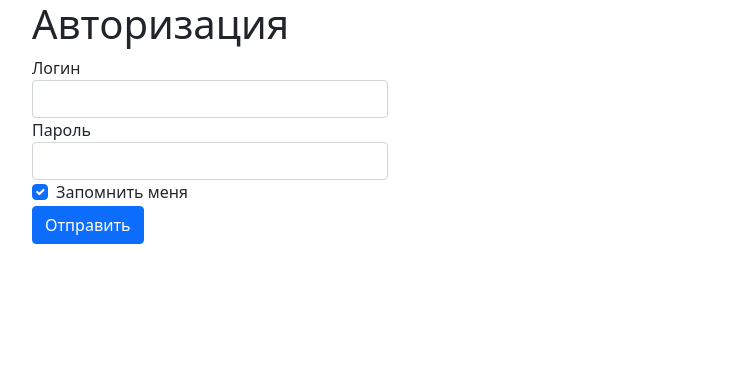
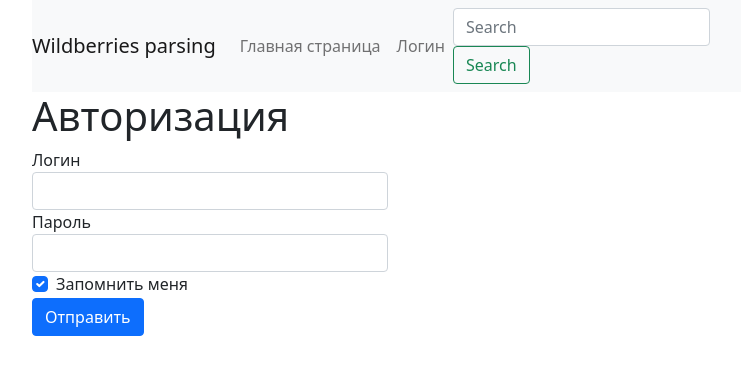
Before and after one commit to AndreyCorpse280990/wildberries, a Flask app: page /users/login in a window 1280 px wide. Shown: the top 375 px of the page, without its empty margins (50-791 px from the left). Run offline with Flask 2, Linux system fonts and the light colour scheme.

Commit message:
добавить меню

```diff
--- a/webapp/User/views.py
+++ b/webapp/User/views.py
@@ -10,7 +10,7 @@ blueprint = Blueprint('user', __name__, url_prefix='/users')
 @blueprint.route("/login")
 def login():
     if current_user.is_authenticated:
-        return redirect(url_for('index'))
+        return redirect(url_for('parsing.index'))
     title = "Авторизация"
     login_form = LoginForm()
     return render_template('user/login.html', page_title=title, form=login_form)
@@ -24,7 +24,7 @@ def process_login():
         if user and user.check_password(form.password.data):
             login_user(user)
             flash('Вы вошли на сайт')
-            return redirect(url_for('index'))
+            return redirect(url_for('parsing.index'))
 
         flash('Неправильное имя пользователя или пароль')
         return redirect(url_for('user.login'))
@@ -34,4 +34,4 @@ def process_login():
 def logout():
     logout_user()
     flash('Вы успешно разлогинились')
-    return redirect(url_for('index'))
+    return redirect(url_for('parsing.index'))
--- a/webapp/templates/base.html
+++ b/webapp/templates/base.html
@@ -12,8 +12,10 @@
   </head>
   <body>
     <div class="container">
+        {% include 'menu.html' %}
         <h1>{{ page_title }}</h1>
         {% block content %}{% endblock %}
+
     </div>
 
     <!-- Optional JavaScript; choose one of the two! -->
--- /dev/null
+++ b/webapp/templates/menu.html
@@ -0,0 +1,21 @@
+<nav class="navbar navbar-expand-lg navbar-light bg-light">
+  <a class="navbar-brand" href="#">Wildberries parsing</a>
+  <button class="navbar-toggler" type="button" data-toggle="collapse" data-target="#navbarSupportedContent" aria-controls="navbarSupportedContent" aria-expanded="false" aria-label="Toggle navigation">
+    <span class="navbar-toggler-icon"></span>
+  </button>
+
+  <div class="collapse navbar-collapse" id="navbarSupportedContent">
+    <ul class="navbar-nav mr-auto">
+      <li class="nav-item active">
+        <a class="nav-link" href="/">Главная страница <span class="sr-only"></span></a>
+      </li>
+      <li class="nav-item">
+        <a class="nav-link" href="{{ url_for('user.login') }}">Логин</a>
+      </li>
+    </ul>
+    <form class="form-inline my-2 my-lg-0">
+      <input class="form-control mr-sm-2" type="search" placeholder="Search" aria-label="Search">
+      <button class="btn btn-outline-success my-2 my-sm-0" type="submit">Search</button>
+    </form>
+  </div>
+</nav>
```
Also changed, not shown: webapp/import_database.py (+5 -6 lines).
